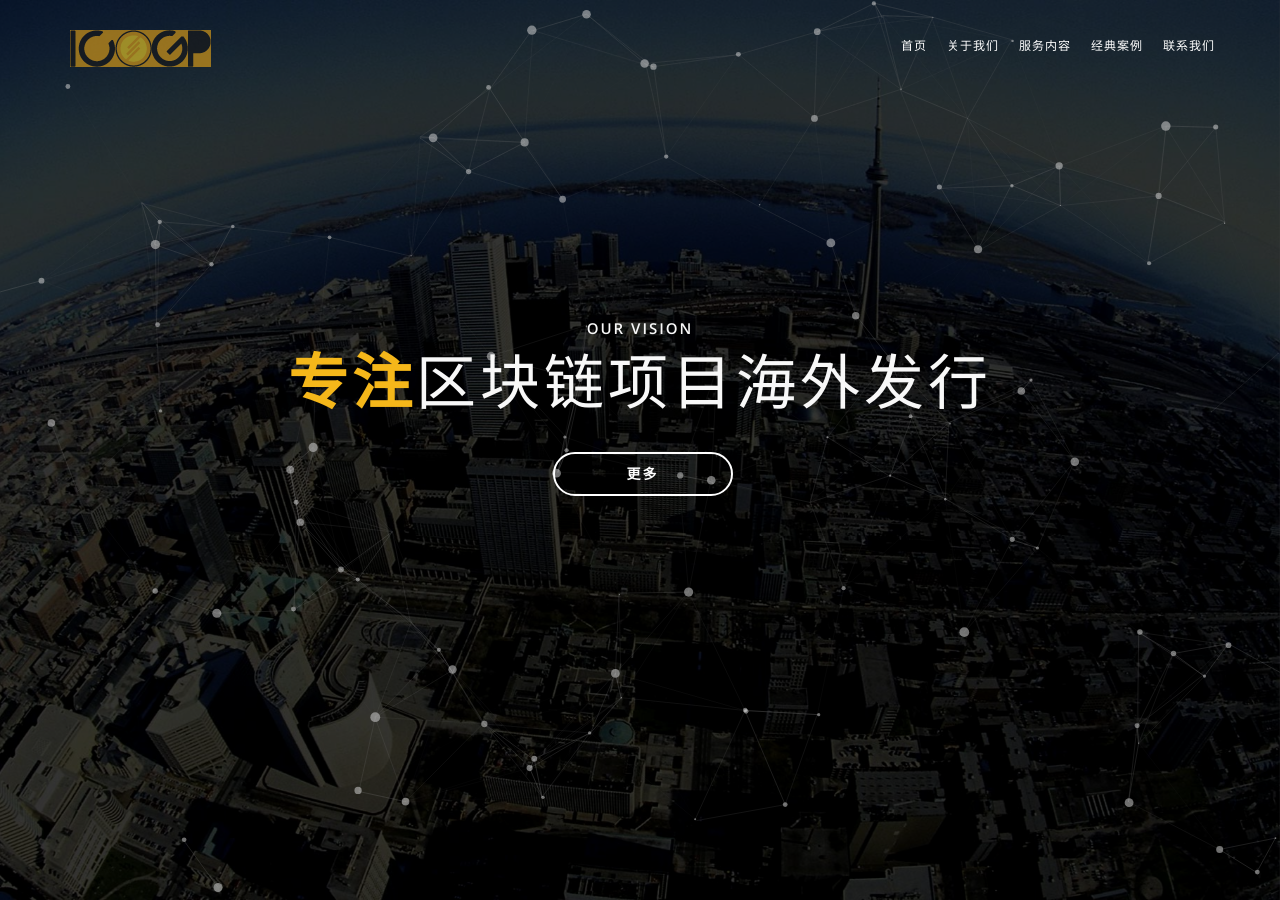
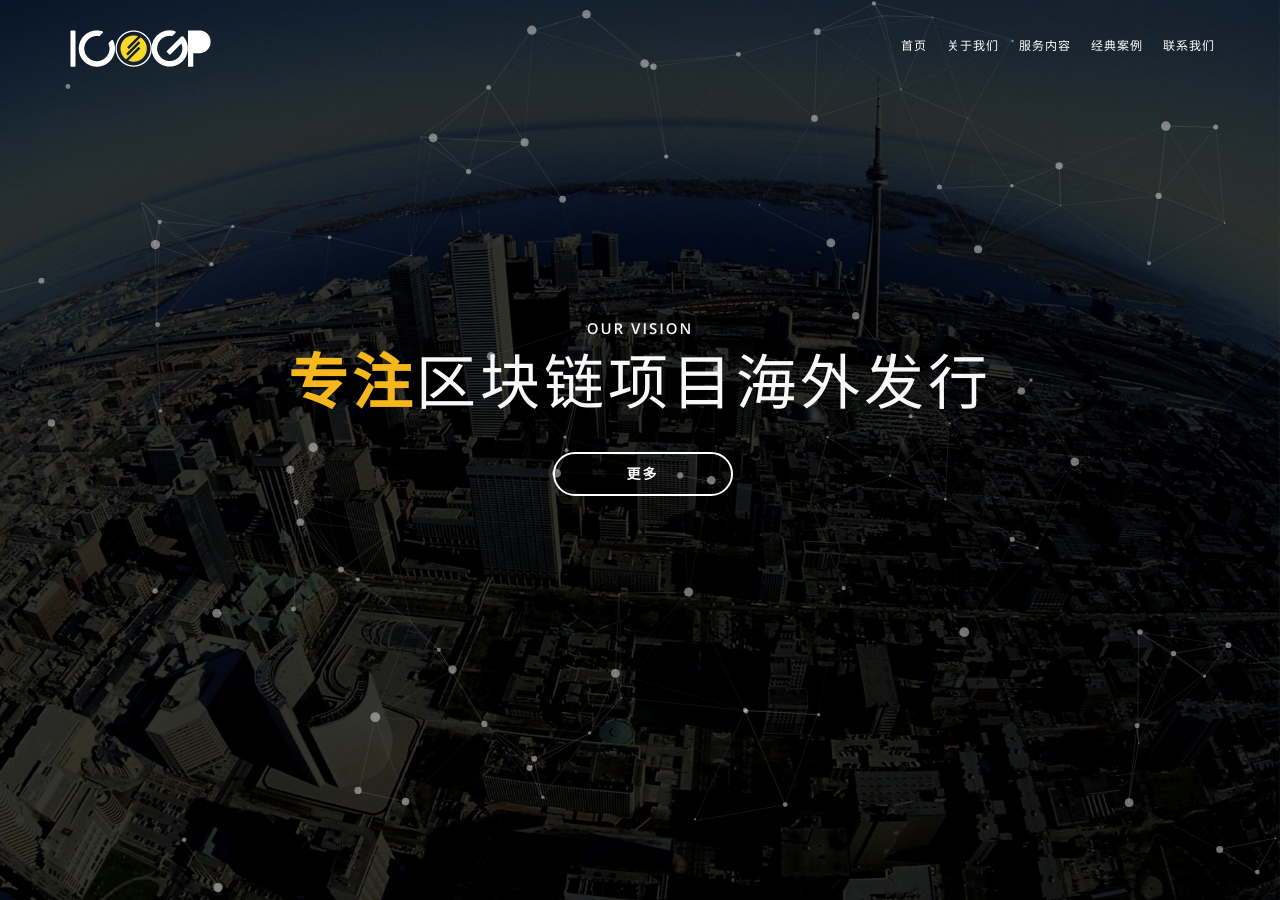
Before and after one commit to xuguangtech/pspcoin, a Jekyll site: the page built from index.html, in a window 1280 px wide and 900 px high. Built offline with Jekyll 4.4.1, drawn with Linux system fonts in a browser that asks for light colours.

Commit message:
update logo icon

```diff
--- a/_includes/header.html
+++ b/_includes/header.html
@@ -12,7 +12,7 @@
 
                 <!-- START LOGO -->
                 <a class="navbar-brand scroll text-uppercase" href="#home">
-                    <img style="filter: alpha(opacity=60);background-color: #f1aa17;opacity: 0.6;" src="{{ '/assets/images/logo2.png' | relative_url }}" alt="KOL MEDIA">
+                    <img src="{{ '/assets/images/logo2.png' | relative_url }}" alt="KOL MEDIA">
                 </a>
                 <!-- // END LOGO -->
 
```
Also changed, not shown: assets/images/logo2.png, assets/images/logo2_old.png (added).
